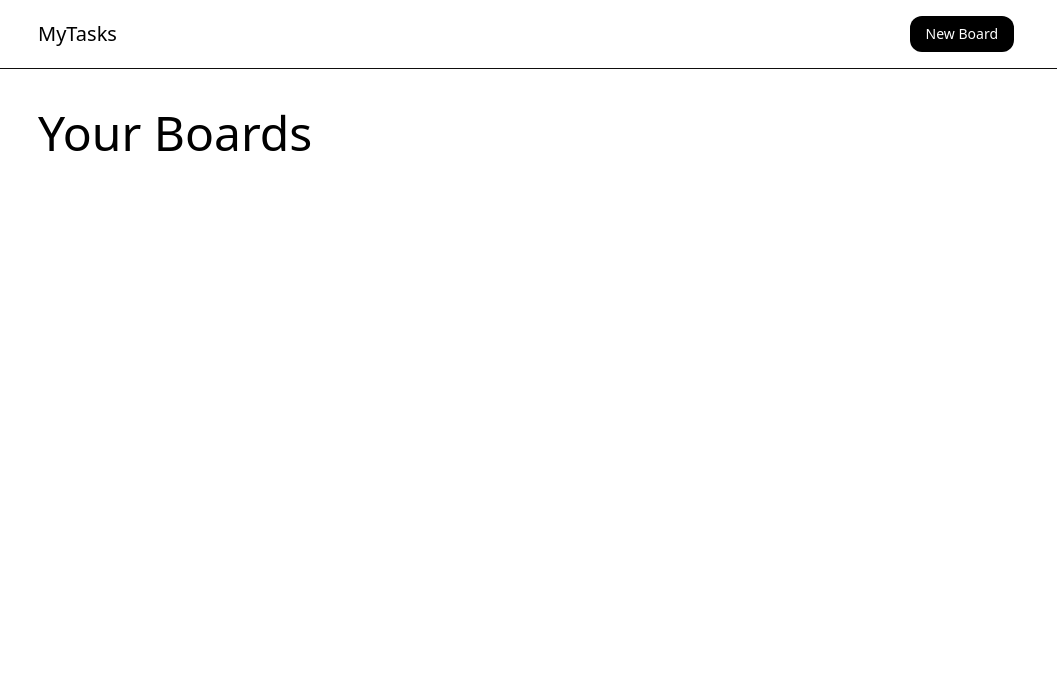
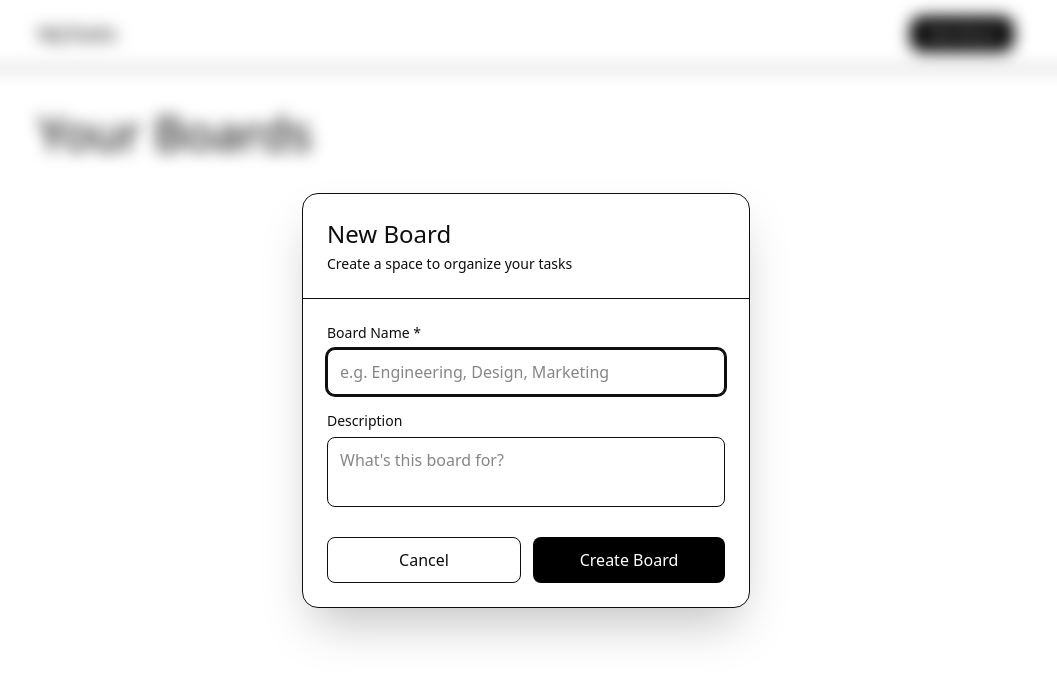
Before and after one commit to ianMontesclaros/task-board-system, a Next.js app: page / in a window 1280 px wide. Both pictures are taken after a click on the button "New Board". Shown: the top 680 px of the page, without its empty margins (114-1171 px from the left). Built offline with nearby package versions, Linux system fonts and the light colour scheme.

Commit message:
feat: add create board modal

```diff
--- /dev/null
+++ b/app/_components/CreateBoardModal.tsx
@@ -0,0 +1,114 @@
+import { Board } from "@/lib/types";
+import { useState } from "react";
+
+function CreateBoardModal({
+  onClose,
+  onCreated,
+}: {
+  onClose: () => void;
+  onCreated: (board: Board) => void;
+}) {
+  const [name, setName] = useState("");
+  const [description, setDescription] = useState("");
+  const [loading, setLoading] = useState(false);
+  const [error, setError] = useState("");
+
+  async function handleSubmit(e: React.FormEvent) {
+    e.preventDefault();
+
+    if (!name.trim()) {
+      setError("Board name is required");
+      return;
+    }
+
+    setLoading(true);
+    setError("");
+
+    try {
+      const res = await fetch("/api/boards", {
+        method: "POST",
+        headers: { "Content-Type": "application/json" },
+        body: JSON.stringify({ name, description }),
+      });
+
+      const data = await res.json();
+
+      if (!res.ok) throw new Error(data.error || "Failed to create board");
+      onCreated(data);
+    } catch (err) {
+      setError(err instanceof Error ? err.message : "Something went wrong");
+    } finally {
+      setLoading(false);
+    }
+  }
+
+  return (
+    <div
+      className="fixed inset-0 z-50 flex items-center justify-center p-4"
+      onClick={onClose}
+    >
+      <div className="absolute inset-0  backdrop-blur-sm" />
+      <div
+        className="relative z-10 w-full max-w-md bg-cream rounded-2xl shadow-2xl border  animate-scale-in bg-white"
+        onClick={(e) => e.stopPropagation()}
+      >
+        <div className="p-6 border-b ">
+          <h2 className="font-display text-2xl">New Board</h2>
+          <p className="text-sm mt-1">Create a space to organize your tasks</p>
+        </div>
+
+        <form onSubmit={handleSubmit} className="p-6 space-y-4">
+          {error && (
+            <div className="text-sm text-red-400 px-3 py-2">{error}</div>
+          )}
+          <div>
+            <label className="block text-sm font-medium  mb-1.5">
+              Board Name *
+            </label>
+            <input
+              type="text"
+              value={name}
+              onChange={(e) => setName(e.target.value)}
+              placeholder="e.g. Engineering, Design, Marketing"
+              className="w-full px-3 py-2.5 rounded-lg border  bg-white focus:outline-none focus:ring-2 focus:ring-amber/50 focus:border-amber transition-all"
+              autoFocus
+            />
+          </div>
+
+          <div>
+            <label className="block text-sm font-medium  mb-1.5">
+              Description
+            </label>
+            <textarea
+              value={description}
+              onChange={(e) => setDescription(e.target.value)}
+              placeholder="What's this board for?"
+              rows={2}
+              className="w-full px-3 py-2.5 rounded-lg border  bg-white  focus:outline-none focus:ring-2 focus:ring-amber/50 focus:border-amber transition-all resize-none"
+            />
+          </div>
+
+          <div className="flex gap-3 pt-2">
+            <button
+              type="button"
+              onClick={onClose}
+              className="flex-1 px-4 py-2.5 rounded-lg border  transition-all font-medium"
+            >
+              Cancel
+            </button>
+
+            <button
+              type="submit"
+              disabled={loading}
+              className="flex-1 px-4 py-2.5 rounded-lg bg-black text-white font-medium transition-all disabled:opacity-50"
+            >
+              {loading ? "Creating…" : "Create Board"}
+            </button>
+          </div>
+        </form>
+      </div>
+    </div>
+  );
+}
+
+export default CreateBoardModal;
--- a/app/page.tsx
+++ b/app/page.tsx
@@ -1,6 +1,19 @@
 "use client";
 
+import { useState } from "react";
+import { Board } from "@/lib/types";
+
+import CreateBoardModal from "./_components/CreateBoardModal";
+
 export default function DashboardPage() {
+  const [boards, setBoards] = useState<Board[]>([]);
+  const [showCreate, setShowCreate] = useState(false);
+
+  function handleCreated(board: Board) {
+    setBoards((prev) => [board, ...prev]);
+    setShowCreate(false);
+  }
+
   return (
     <main className="min-h-screen bg-white">
       <header className="border-b bg-white/80 backdrop-blur-sm sticky top-0 z-40">
@@ -8,7 +21,10 @@ export default function DashboardPage() {
           <div className="flex items-center gap-3">
             <span className="font-display text-xl text-black">MyTasks</span>
           </div>
-          <button className="flex items-center gap-2 px-4 py-2 bg-black text-cream rounded-xl hover:opacity-80 transition-all font-medium text-sm text-white">
+          <button
+            onClick={() => setShowCreate(true)}
+            className="flex items-center gap-2 px-4 py-2 bg-black text-cream rounded-xl hover:opacity-80 transition-all font-medium text-sm text-white"
+          >
             New Board
           </button>
         </div>
@@ -21,6 +37,13 @@ export default function DashboardPage() {
           </h1>
         </div>
       </div>
+
+      {showCreate && (
+        <CreateBoardModal
+          onClose={() => setShowCreate(false)}
+          onCreated={handleCreated}
+        />
+      )}
     </main>
   );
 }
--- a/lib/types.ts
+++ b/lib/types.ts
@@ -1 +1,24 @@
 export type TaskStatus = "todo" | "in_progress" | "done";
+
+export interface Task {
+  id: string;
+  boardId: string;
+  title: string;
+  description?: string | null;
+  status: TaskStatus;
+  assignedTo?: string | null;
+  dueDate?: string | null;
+  createdAt: string;
+  updatedAt: string;
+}
+
+export interface Board {
+  id: string;
+  name: string;
+  description?: string | null;
+  color?: string | null;
+  createdAt: string;
+  updatedAt: string;
+  tasks?: Task[];
+  _count?: { tasks: number };
+}
```
